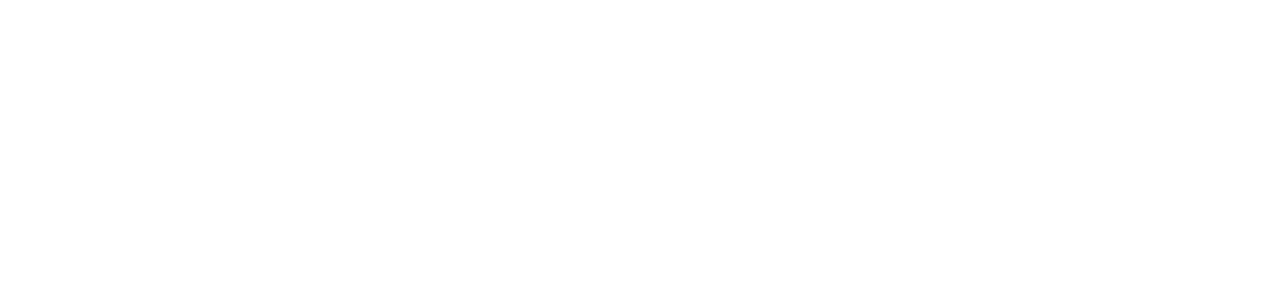
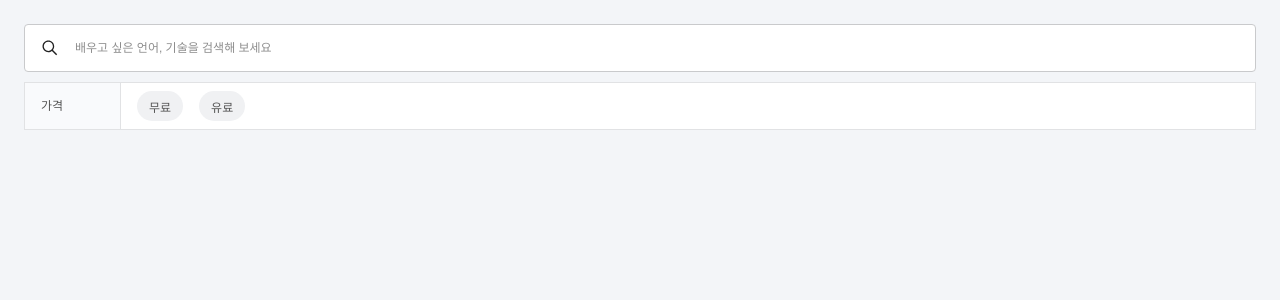
Before and after one commit to EunoChoi/elice-mini-project, a Next.js app: page / in a window 1280 px wide. Shown: the top 300 px of the page. Built offline with nearby package versions, Linux system fonts and the light colour scheme; a web font is replaced by a local one.

Commit message:
feat: SearchHeader 컴포넌트 추가 - 검색을 위한 Search 컴포넌트 추가 - 무료, 유료 선택을 위한 Filter 컴포넌트 추가 - Filter 컴포넌트를 나타내기 위한 filterInfo 상수 객체 추가

```diff
--- a/src/app/(elice-edu)/page.tsx
+++ /dev/null
@@ -1,6 +0,0 @@
-export default function Home() {
-  return (
-    <div>
-    </div>
-  );
-}
--- /dev/null
+++ b/src/app/(elice-edu-course)/_components/SearchHeader/Filter/Chip.tsx
@@ -0,0 +1,47 @@
+'use client';
+
+import styled from "styled-components";
+
+interface Props {
+  ChipData: {
+    name: string;
+    query_key: string;
+    query_value: string;
+    is_free: boolean;
+    enroll_type: number;
+  }
+}
+
+const Chip = ({ ChipData }: Props) => {
+  return (<Wrapper>
+    {ChipData.name}
+  </Wrapper>);
+}
+
+export default Chip;
+
+const Wrapper = styled.button`
+  display: inline-flex;
+  -webkit-box-align: center;
+  align-items: center;
+
+  transition: 150ms ease-in-out;
+  cursor: pointer;
+
+  padding: 0.25rem 0.75rem;
+  min-width: 1.875rem;
+  height: 1.875rem;
+  margin: 0.5rem;
+
+  color: var(--greyFont2);
+  background-color: var(--grey3);
+  border-radius: 1.875rem;
+  border: none;
+
+  font-size: 0.75rem;
+  font-weight: lighter;
+
+  &:hover{
+    background-color: var(--grey4);
+  }
+`
--- /dev/null
+++ b/src/app/(elice-edu-course)/_components/SearchHeader/Filter/Filter.tsx
@@ -0,0 +1,65 @@
+import { filterInfo } from "@/constants/filterInfo";
+import styled from "styled-components";
+import Chip from "./Chip";
+
+const Filter = () => {
+
+  return (<Wrapper>
+    {filterInfo.map((filter) =>
+      <FilterType key={filter.title}>
+        <FilterTypeTitle>{filter.title}</FilterTypeTitle>
+        <FilterTypeChips>
+          {filter.items.map(chip =>
+            <Chip key={chip.name} ChipData={chip} />
+          )}
+        </FilterTypeChips>
+      </FilterType>
+    )}
+  </Wrapper>);
+}
+
+export default Filter;
+
+const Wrapper = styled.div`
+  width: 100%;
+  height: auto;
+  display: flex;
+  flex-direction: column;
+
+  background-color: var(--white);
+  border : 1px solid var(--grey4);
+`
+const FilterType = styled.div`
+  width: 100%;
+  height: auto;
+  display: flex;
+  flex-direction: row;
+  border-bottom: 1px solid var(--grey4);
+
+  &:last-child{
+    border-bottom: none;
+  }
+`
+const FilterTypeTitle = styled.div`
+  min-width: 6rem;
+  padding: 0.875rem 1rem;
+  width: auto;
+  height: auto;
+
+  background-color: var(--grey1);
+  color: var(--greyFont2);
+  border-right: 1px solid var(--grey4);
+
+  font-size: 0.75rem;
+  font-weight: normal;
+  line-height: 1.5;
+`
+const FilterTypeChips = styled.div`
+  width: 100%;
+  display: flex;
+  justify-content: start;
+  align-items: center;
+
+  padding: 0 0.5rem;
+  overflow-x: scroll;
+`
--- /dev/null
+++ b/src/app/(elice-edu-course)/_components/SearchHeader/Search/Search.tsx
@@ -0,0 +1,60 @@
+'use client';
+
+import useInput from "@/common/hooks/useInput";
+import SearchIcon from "@/common/icons/SearchIcon";
+import styled from "styled-components";
+
+const Search = () => {
+
+  const { value, onChange } = useInput('');
+
+  return (<Wrapper>
+    <SearchIconWrapper>
+      <SearchIcon width={18} height={18} />
+    </SearchIconWrapper>
+    <SearchInputWrapper>
+      <SearchInput
+        placeholder="배우고 싶은 언어, 기술을 검색해 보세요"
+        value={value}
+        onChange={onChange}
+      ></SearchInput>
+    </SearchInputWrapper>
+  </Wrapper>);
+}
+
+export default Search;
+
+const Wrapper = styled.div`
+  width: 100%;
+
+  display: flex;
+  flex-direction: row;
+
+  border: 1px solid var(--grey5);
+  border-radius :0.25rem;
+  background-color: var(--white);
+
+  &:focus-within {
+    border-color: var(--elice-violet);
+  }
+`;
+const SearchIconWrapper = styled.div`
+  display: flex;
+  align-items: center;
+  padding-left: 1rem;
+`;
+const SearchInputWrapper = styled.div`
+  width: 100%;
+  margin: 0px 1rem;
+
+  ::placeholder {
+    color: #8d8d8d;
+    color: var(--greyFont);
+  }
+`;
+const SearchInput = styled.input`
+  width: 100%;
+  height: 2.875rem;
+
+  font-size: 0.75rem;
+`
--- /dev/null
+++ b/src/app/(elice-edu-course)/_components/SearchHeader/SearchHeader.tsx
@@ -0,0 +1,15 @@
+import Search from "./Search/Search";
+import Filter from "./Filter/Filter";
+import Space from "@/common/components/Space";
+
+const SearchHeader = () => {
+  return (
+    <>
+      <Search />
+      <Space rem={0.625} />
+      <Filter />
+    </>
+  );
+}
+
+export default SearchHeader;
--- /dev/null
+++ b/src/app/(elice-edu-course)/page.tsx
@@ -0,0 +1,20 @@
+'use client';
+
+import styled from "styled-components";
+
+//components
+import SearchHeader from "./_components/SearchHeader/SearchHeader";
+
+export default function Home() {
+  return (
+    <Wrapper>
+      <SearchHeader />
+    </Wrapper>
+  );
+}
+
+const Wrapper = styled.div`
+  height: 100%;
+  padding : 24px 24px 63px 24px;
+  background-color: var(--grey2);
+`
--- /dev/null
+++ b/src/constants/filterInfo.tsx
@@ -0,0 +1,21 @@
+export const filterInfo = [
+  {
+    title: '가격',
+    items: [
+      {
+        name: "무료",
+        query_key: "price",
+        query_value: "free",
+        is_free: true,
+        enroll_type: 0,
+      },
+      {
+        name: "유료",
+        query_key: "price",
+        query_value: "paid",
+        is_free: false,
+        enroll_type: 0,
+      },
+    ],
+  },
+]
```
